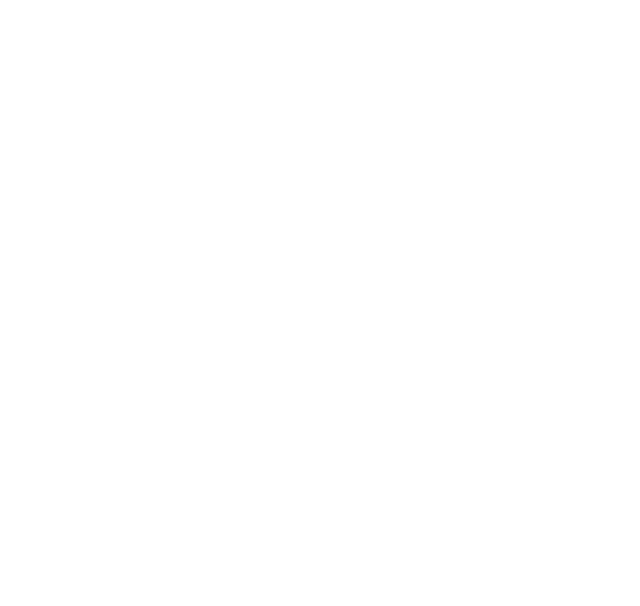
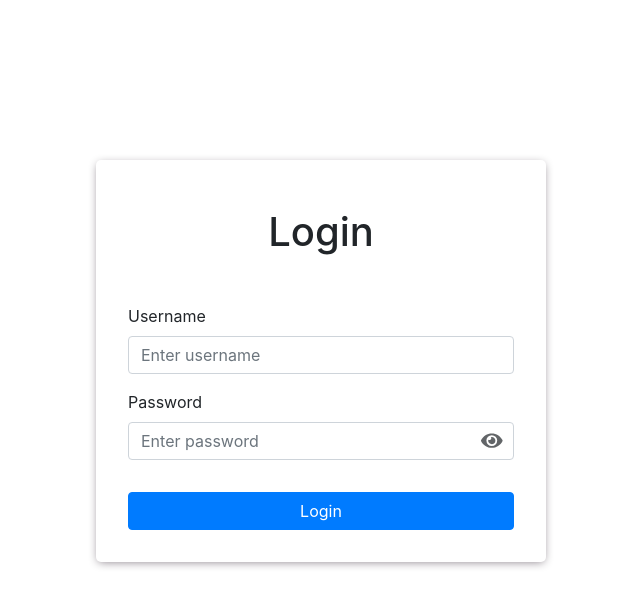
Before and after one commit to tkozyra/expense-tracker-react, a React (Create React App) app: page /login in a window 1280 px wide. Shown: the top 606 px of the page, without its empty margins (319-959 px from the left). Built offline with nearby package versions, Linux system fonts and the light colour scheme; the HTML template or start-up script is replaced by a standard one.

Commit message:
Add login view

```diff
--- a/src/App.js
+++ b/src/App.js
@@ -1,6 +1,7 @@
 import React from "react";
 import { BrowserRouter as Router, Switch, Route } from "react-router-dom";
-import Registration from "./components/auth/RegistrationView";
+import RegistrationView from "./components/auth/RegistrationView";
+import LoginView from "./components/auth/LoginView";
 
 function App() {
   return (
@@ -8,7 +9,10 @@
       <Router>
         <Switch>
           <Route path="/register">
-            <Registration />
+            <RegistrationView />
+          </Route>
+          <Route path="/login">
+            <LoginView />
           </Route>
         </Switch>
       </Router>
--- /dev/null
+++ b/src/components/auth/LoginView.js
@@ -0,0 +1,76 @@
+import { useState } from "react";
+import { useForm } from "react-hook-form";
+import { API_URL } from "../../api/Api";
+import Button from "react-bootstrap/Button";
+import "bootstrap/dist/css/bootstrap.min.css";
+import { Form } from "react-bootstrap";
+import FormInputErrorMessage from "./FormInputErrorMessage";
+import AuthFormContainer from "./AuthFormContainer";
+import FormInputPassword from "./FormInputPassword";
+
+export default function RegistrationView() {
+  const { register, handleSubmit, errors } = useForm();
+  const [submitting, setSubmitting] = useState(false);
+
+  const onSubmit = async (formData) => {
+    setSubmitting(true);
+    console.log(formData);
+
+    const response = await fetch(API_URL + "/users/login", {
+      method: "POST",
+      headers: {
+        "Content-Type": "application/json",
+      },
+      body: JSON.stringify({
+        username: formData.username,
+        password: formData.password,
+      }),
+    });
+    console.log(response);
+    setSubmitting(false);
+  };
+
+  return (
+    <AuthFormContainer>
+      <h1 className="text-center mt-3 mb-5">Login</h1>
+      <Form onSubmit={handleSubmit(onSubmit)}>
+        <Form.Group>
+          <Form.Label htmlFor="username">Username</Form.Label>
+          <Form.Control
+            type="text"
+            name="username"
+            id="username"
+            placeholder="Enter username"
+            ref={register({
+              required: "The Username field is required",
+            })}
+          />
+          {errors.username ? (
+            <FormInputErrorMessage message={errors.username.message} />
+          ) : null}
+        </Form.Group>
+        <Form.Group>
+          <Form.Label htmlFor="password">Password</Form.Label>
+          <FormInputPassword
+            reference={register({
+              minLength: {
+                value: 8,
+                message: "Password should be at least 8 characters long",
+              },
+              required: "The Password field is required",
+            })}
+          />
+          {errors.password ? (
+            <FormInputErrorMessage message={errors.password.message} />
+          ) : null}
+        </Form.Group>
+
+        <div>
+          <Button type="submit" disabled={submitting} className="w-100 mt-3">
+            Login
+          </Button>
+        </div>
+      </Form>
+    </AuthFormContainer>
+  );
+}
```
